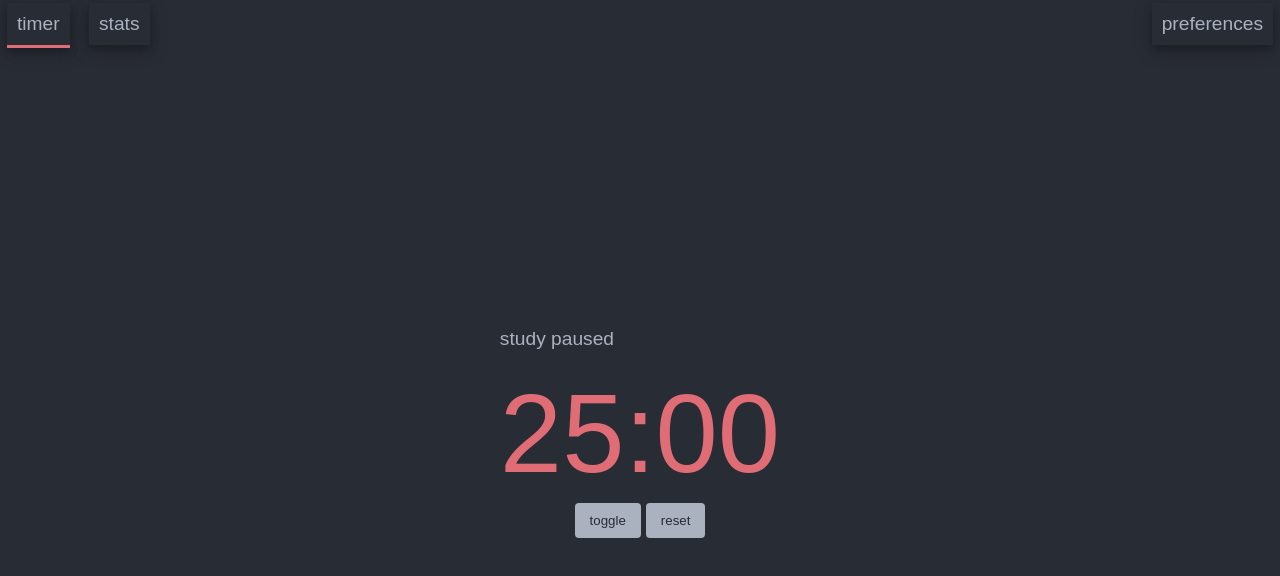
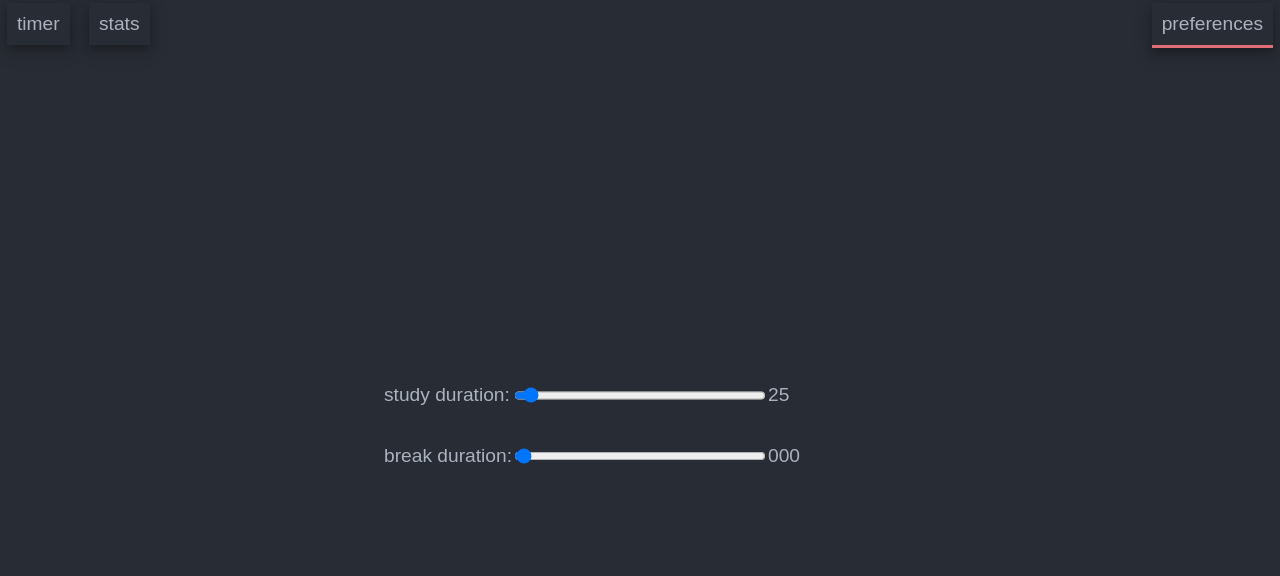
Before and after one commit to AimPizza/basic-pomodoro, a plain HTML site: page index.html in a window 1280 px wide. Drawn offline with Linux system fonts and the light colour scheme.

Commit message:
feat: add study and break duration settings with slider inputs, first steps to organize storage interactions in js

```diff
--- a/index.html
+++ b/index.html
@@ -24,7 +24,20 @@
         <div id="stats">
             <p>Here are various statistics which are definitely not just placeholders.</p>
         </div>
-        <div id="prefs">this is where settings should be</div>
+        <div id="prefs">
+            <div id="study-duration-setting">
+                <p class="pref-name">study duration:</p>
+                <input class="pref-input" type="range" value="25" min="1" max="600" name="study-time"
+                    id="slider-study-time">
+                <p class="pref-value">000</p>
+            </div>
+            <div id="break-duration-setting">
+                <p class="pref-name">break duration:</p>
+                <input class="pref-input" type="range" value="5" min="1" max="600" name="break-time"
+                    id="slider-break-time">
+                <p class="pref-value">000</p>
+            </div>
+        </div>
         <div id="timer">
             <p id="timer-statustext"></p>
             <p id="timer-time">00:00</p>
--- a/script.js
+++ b/script.js
@@ -1,8 +1,3 @@
-const STUDY_DURATION = 25 * 60; // time in seconds
-const BREAK_DURATION = 5 * 60; // time in seconds
-// const STUDY_DURATION = 5; // time in seconds
-// const BREAK_DURATION = 3; // time in seconds
-
 
 const pomodoroStatus = {
   STUDYING: 'studying',
@@ -55,6 +50,7 @@ class Timer {
   tResetButton = document.querySelector('#button-reset');
   tToggleButton = document.querySelector('#button-toggle');
   tStatusText = document.querySelector('#timer-statustext');
+  app;
   timerId;
   timeLeft;
   seconds;
@@ -62,7 +58,8 @@ class Timer {
   timerState = new TimerState();
   storageManger = new StorageManager('timerData');
 
-  constructor() {
+  constructor(app) {
+    this.app = app;
     this.displayTime = this.showStatus.bind(this);
     this.setStatus = this.setStatus.bind(this);
     this.setTimeLeft = this.setTimeLeft.bind(this);
@@ -110,7 +107,7 @@ class Timer {
       this.timerState.timesStudied = data.timesStudied;
     } else {
       this.setStatus(pomodoroStatus.STUDY_PAUSED);
-      this.setTimeLeft(STUDY_DURATION);
+      this.setTimeLeft(this.app.STUDY_DURATION);
       this.timerState.timesOnBreak = 0;
       this.timerState.timesStudied = 0;
     }
@@ -199,7 +196,7 @@ class Timer {
         this.stopTimer();
         this.setStatus(pomodoroStatus.ON_BREAK);
         this.swapAppearance(pomodoroStatus.ON_BREAK);
-        this.setTimeLeft(BREAK_DURATION);
+        this.setTimeLeft(this.app.BREAK_DURATION);
         this.runTimer();
         this.timerState.incrementTimesStudied();
         break;
@@ -208,7 +205,7 @@ class Timer {
         this.stopTimer();
         this.setStatus(pomodoroStatus.STUDYING);
         this.swapAppearance(pomodoroStatus.STUDYING);
-        this.setTimeLeft(STUDY_DURATION);
+        this.setTimeLeft(this.app.STUDY_DURATION);
         this.runTimer();
         this.timerState.incrementTimesOnBreak();
         break;
@@ -229,7 +226,7 @@ class Timer {
 
   resetTimer() {
     this.stopTimer();
-    this.setTimeLeft(STUDY_DURATION);
+    this.setTimeLeft(this.app.STUDY_DURATION);
     this.setStatus(pomodoroStatus.STUDY_PAUSED);
   }
 
@@ -239,7 +236,9 @@ class Timer {
 class UiHandler {
   constructor() {
     this.handleClick = this.handleClick.bind(this);
-    this.selectElement(document.querySelector('[tab-button=timer]'));
+    // DEV:
+    this.selectElement(document.querySelector('[tab-button=prefs]'));
+    //this.selectElement(document.querySelector('[tab-button=timer]'));
     document.querySelectorAll('button[tab-button]')
       .forEach((btn) => {
         btn.addEventListener('click', this.handleClick);
@@ -278,10 +277,31 @@ class UiHandler {
   }
 
   hideAll() {
-    document.querySelectorAll('main div').forEach(pomoWindow => pomoWindow.classList.add('hidden'));
+    document.querySelectorAll('main > div').forEach(pomoWindow => pomoWindow.classList.add('hidden'));
   }
 }
 
-let ui = new UiHandler();
 
-let timer = new Timer();
+// testing study duration slider
+
+class App {
+  constructor() {
+    this.STUDY_DURATION = 25 * 60; // time in seconds
+    this.BREAK_DURATION = 5 * 60; // time in seconds
+    // this.STUDY_DURATION = 5; // time in seconds
+    // this.BREAK_DURATION = 3; // time in seconds
+
+    this.ui = new UiHandler();
+    this.timer = new Timer(this);
+
+  }
+}
+
+let slider = document.querySelector('#study-duration-setting .pref-input');
+console.log('sliders value: ', slider.value)
+let sliderValueLabel = document.querySelector('#study-duration-setting .pref-value');
+sliderValueLabel.textContent = slider.value;
+slider.oninput = () => { sliderValueLabel.textContent = slider.value; }
+
+
+let app = new App();
--- a/style.css
+++ b/style.css
@@ -57,6 +57,25 @@ main {
     align-self: center;
 }
 
+#prefs div {
+    /* width: 100vw; */
+    display: grid;
+    grid-template-columns: [description] 1fr [setting-panel] 2fr [current-value] 1fr;
+
+    & .pref-name {
+        grid-column: description;
+    }
+
+    & .pref-input {
+        grid-column: setting-panel;
+    }
+
+    & .pref-value {
+        grid-column: current-value;
+    }
+}
+
+
 #timer {
     align-self: center;
 }
@@ -82,5 +101,11 @@ main {
 }
 
 .hidden {
-    display: none;
+    /* display: none; does not work since styling pages as grid wouldn't work because it overrides display*/
+    visibility: hidden;
+    position: absolute;
+    top: 0;
+    left: 0;
+    width: 100%;
+    height: 100%;
 }
```
